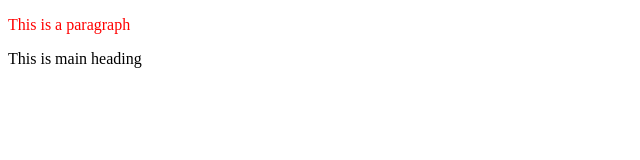
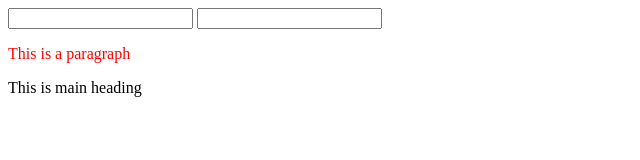
Before and after one commit to vivekvkr/localrepo, a plain HTML site: page index.html in a window 1280 px wide. Shown: the whole page, without its empty margins (0-640 px from the left). Drawn offline with Linux system fonts and the light colour scheme.

Commit message:
form added

```diff
--- a/index.html
+++ b/index.html
@@ -3,6 +3,10 @@
 <head>
     <title></title>
     <link rel="stylesheet" href="style.css">
+    <form>
+<input type="text" name="username">
+<input type="password" name="password">
+    </form>
 </head>
 <body>
     <p>This is a paragraph</p>
```
